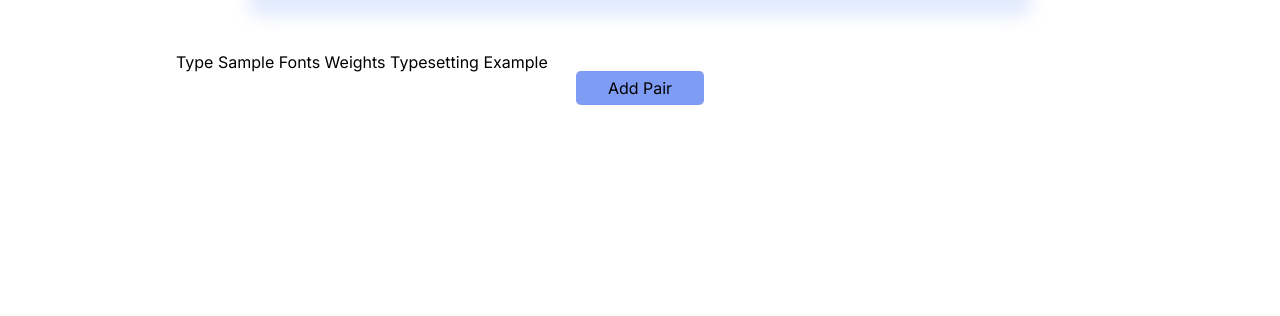
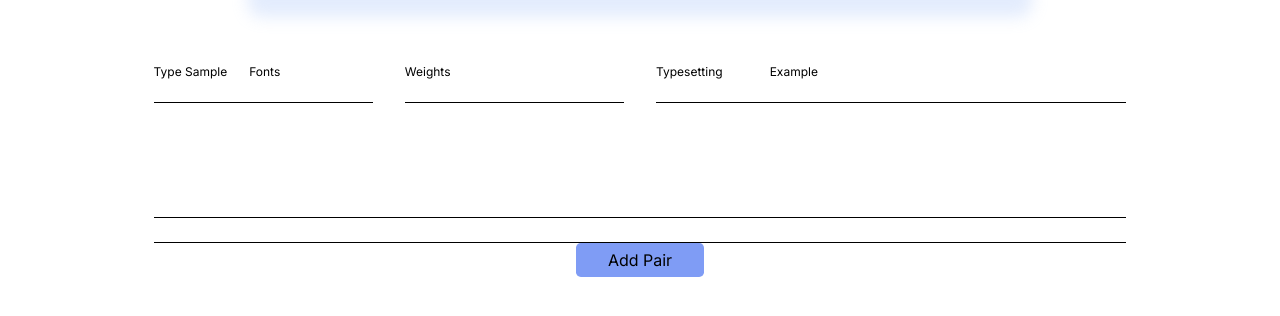
Before and after one commit to granpepito/fonfont, a plain HTML site: page index.html in a window 1280 px wide. Shown: the part 230-546 px from the top of the page. Drawn offline with Linux system fonts and the light colour scheme.

Commit message:
Added style for pair-presentation-header for big screens

```diff
--- a/css/scss/_main.scss
+++ b/css/scss/_main.scss
@@ -4,6 +4,12 @@
 main {
 	padding: 1rem 2rem 1.5rem;
 	margin: 1rem 2% 2rem;
+}
+
+#pair-presentation-header {
+	font-size: 0.75rem;
+	display: grid;
+	grid-template-rows: repeat(3, 1fr);
 }
 
 #add-pair-container {
@@ -33,6 +39,37 @@ main {
 @media only screen and (min-width: 768px) {
 	main {
 		padding: 1.5rem 3rem 2rem;
-		margin: 1rem 10% 2rem;
+		margin: 1rem 7% 2rem;
+	}
+
+	#pair-presentation-header {
+		display: grid;
+		grid-template-columns: repeat(8, 1fr);
+	}
+
+	.pair-presentation-section {
+		display: flex;
+		justify-content: flex-start;
+		margin: 0 1rem;
+		padding-bottom: 1.5rem;
+		border-style: hidden hidden solid hidden;
+		border-width: 1px;
+		border-color: $black;
+	}
+
+	#pair-presentation-header .type-fonts {
+		grid-column: 1 / 3;
+	}
+
+	#pair-presentation-header .type-weights {
+		grid-column: 3 / 5;
+	}
+
+	#pair-presentation-header .type-example {
+		grid-column: 5 / -1;
+	}
+
+	#pair-presentation-header .pair-presentation-section :first-child {
+		margin-right: 10%;
 	}
 }
--- a/index.html
+++ b/index.html
@@ -46,19 +46,25 @@
 
   <main>
     <!-- Header to show what will be on screen -->
-    <div id="pair-presentation-header">
-      <span>Type Sample</span>
-      <span>Fonts</span>
-      <span>Weights</span>
-      <span>Typesetting</span>
-      <span>Example</span>
-    </div>
+    <p id="pair-presentation-header">
+      <span class="pair-presentation-section type-fonts">
+        <span>Type Sample</span>
+        <span>Fonts</span>
+      </span>
+      <span class="pair-presentation-section type-weights">Weights</span>
+      <span class="pair-presentation-section type-example">
+        <span>Typesetting</span>
+        <span>Example</span>
+      </span>
+    </p>
 
     <!-- List of font pairs -->
     <div class="list-pair">
-      <div class="pair">
-        <div class="pair-selection"></div>
-        <div class="pair-presentation"></div>
+      <div class="pair" id="pair-1">
+        <div class="pair-presentation-section pair-selection">
+
+        </div>
+        <div class="pair-presentation-section pair-presentation"></div>
       </div>
     </div>
 
```
Also changed, not shown: css/index.css, 1 other file.
